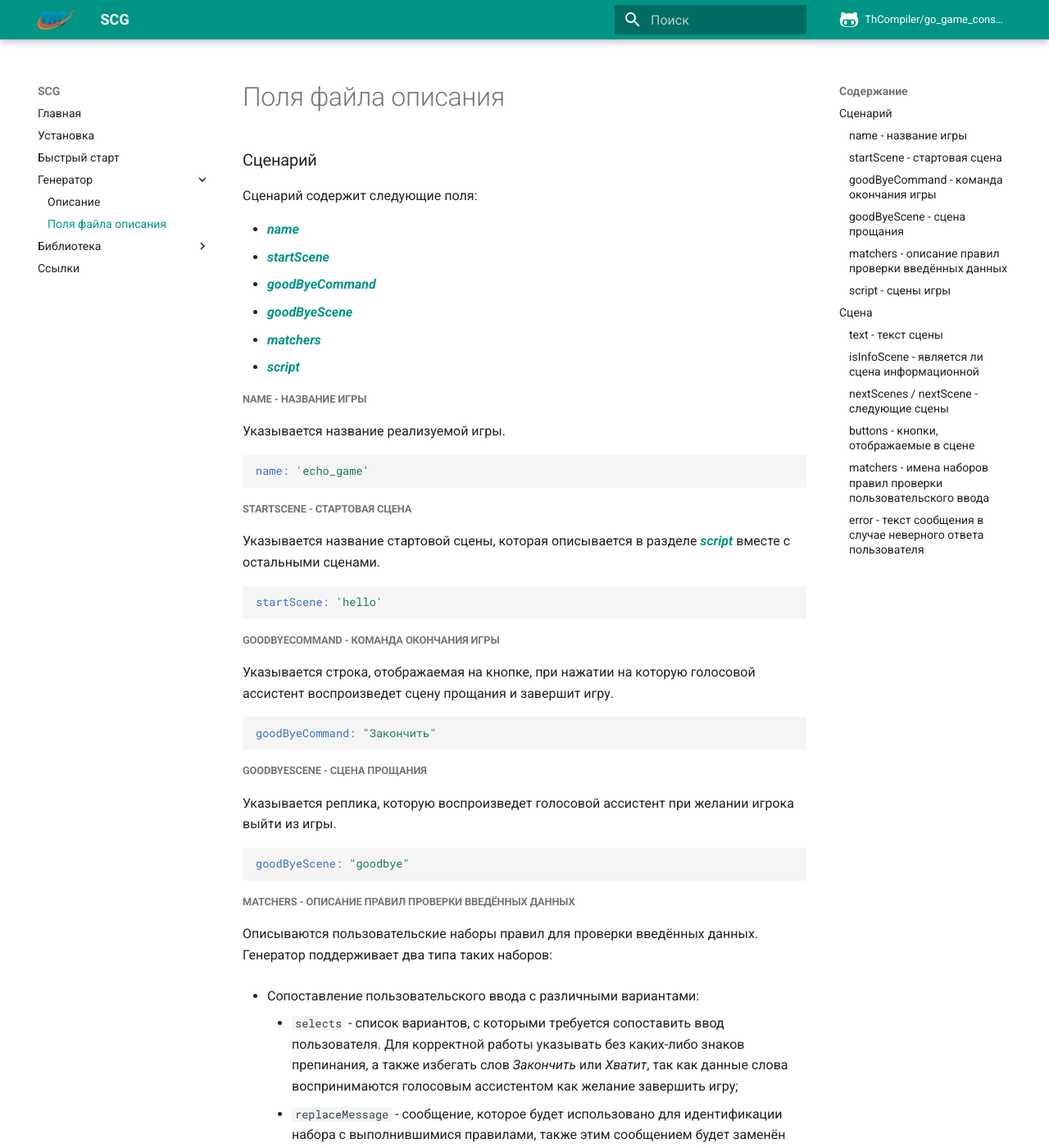
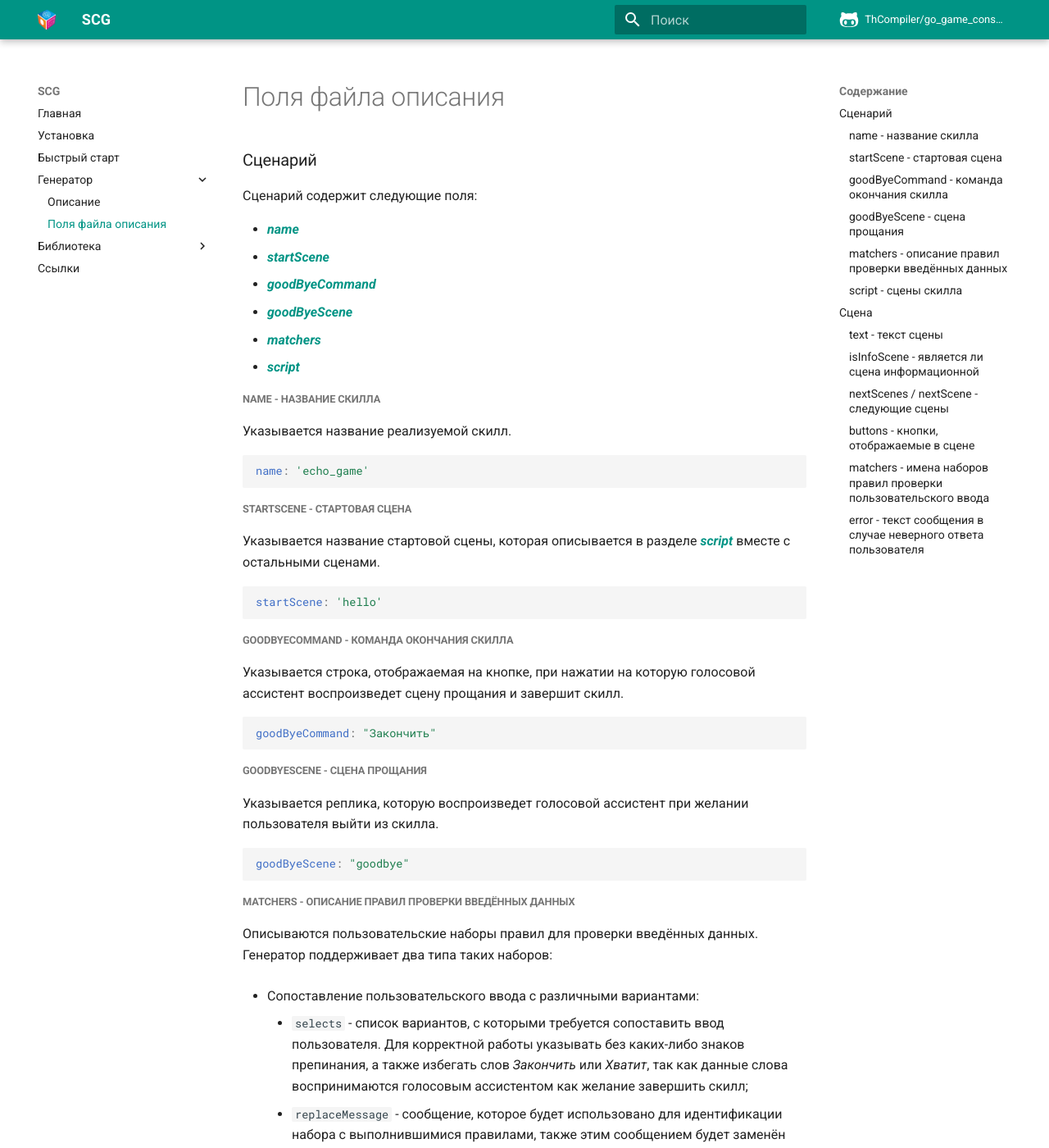
Before and after one commit to ThCompiler/go_game_constractor, an MkDocs documentation site: the page built from docs/gen_fields.md, in a window 1280 px wide and 1400 px high. Shown: the whole window at 82% size. Built offline with MkDocs 1.6.1 and Material for MkDocs 9.7.7, drawn with Linux system fonts in a browser that asks for light colours; comment, search, counter and statistics services are not loaded; the version menu is left out; some of the changed text lies outside the part shown.

````diff
--- a/docs/gen_fields.md
+++ b/docs/gen_fields.md
@@ -14,26 +14,26 @@ title: "Поля конфигурационного файла"
 - [***matchers***](#matchers)
 - [***script***](#script)
 
-##### <a id="name"></a> name - название игры
-Указывается название реализуемой игры.
+##### <a id="name"></a> name - название скилла
+Указывается название реализуемой скилл.
 ```yaml
 name: 'echo_game'
 ```
 
 ##### <a id="startScene"></a> startScene - стартовая сцена
-Указывается название стартовой сцены, которая описывается в разделе [***script***](#сцены-игры) вместе с остальными сценами.
+Указывается название стартовой сцены, которая описывается в разделе [***script***](#сцены-скилла) вместе с остальными сценами.
 ```yaml
 startScene: 'hello'
 ```
 
-##### <a id="goodByeCommand"></a> goodByeCommand - команда окончания игры
-Указывается строка, отображаемая на кнопке, при нажатии на которую голосовой ассистент воспроизведет сцену прощания и завершит игру.
+##### <a id="goodByeCommand"></a> goodByeCommand - команда окончания скилла
+Указывается строка, отображаемая на кнопке, при нажатии на которую голосовой ассистент воспроизведет сцену прощания и завершит скилл.
 ```yaml
 goodByeCommand: "Закончить"
 ```
 
 ##### <a id="goodByeScene"></a> goodByeScene - сцена прощания
-Указывается реплика, которую воспроизведет голосовой ассистент при желании игрока выйти из игры.
+Указывается реплика, которую воспроизведет голосовой ассистент при желании пользователя выйти из скилла.
 ```yaml
 goodByeScene: "goodbye"
 ```
@@ -44,7 +44,7 @@ goodByeScene: "goodbye"
 
 - Сопоставление пользовательского ввода с различными вариантами:
     * `selects` - список вариантов, с которыми требуется сопоставить ввод пользователя.
-      Для корректной работы указывать без каких-либо знаков препинания, а также избегать слов *Закончить* или *Хватит*, так как данные слова воспринимаются голосовым ассистентом как желание завершить игру;
+      Для корректной работы указывать без каких-либо знаков препинания, а также избегать слов *Закончить* или *Хватит*, так как данные слова воспринимаются голосовым ассистентом как желание завершить скилл;
     * `replaceMessage` - сообщение, которое будет использовано для идентификации набора с выполнившимися правилами, также этим сообщением будет заменён пользовательский ввод;
     * `BuyDrops` - имя набора.
 ```yaml
@@ -74,8 +74,8 @@ goodByeScene: "goodbye"
     nameMatched: "Вода"
 ```
 
-##### <a id="script"></a> script - сцены игры
-Описывается список игровых сцен.
+##### <a id="script"></a> script - сцены скилла
+Описывается список сцен скилла.
 
 ```yaml
 script:
--- a/docs/lib_info.md
+++ b/docs/lib_info.md
@@ -5,7 +5,7 @@ title: "Библиотека"
 
 ## Описание
 
-Библиотка включает в себя набор инструментов для реализации скилла-игры для голосового ассистента Маруся:
+Библиотка включает в себя набор инструментов для реализации скилла для голосового ассистента Маруся:
 
 * Сцены
 * Режиссёр, управляющий сценами
````
Also changed, not shown: docs/gen_info.md (+3 -3 lines), docs/index.md (+3 -3 lines), docs/lib_words.md (+4 -4 lines), docs/manual.md (+5 -5 lines), docs/icon/logo.png.
